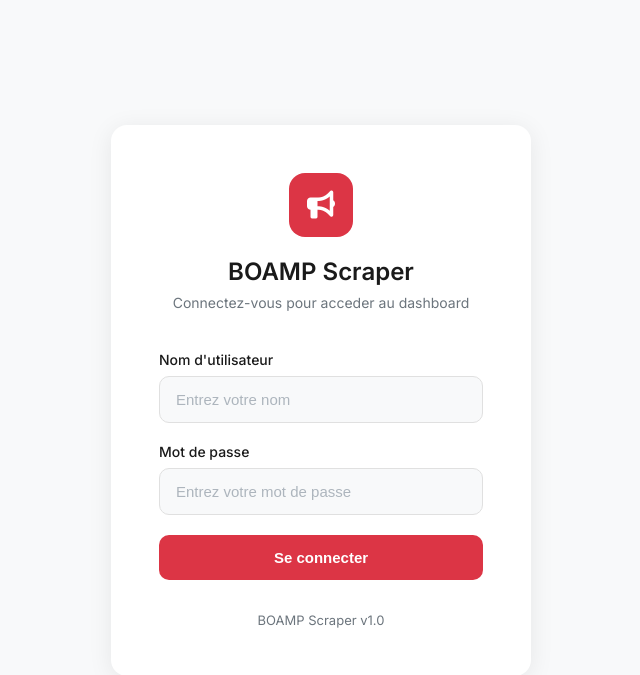
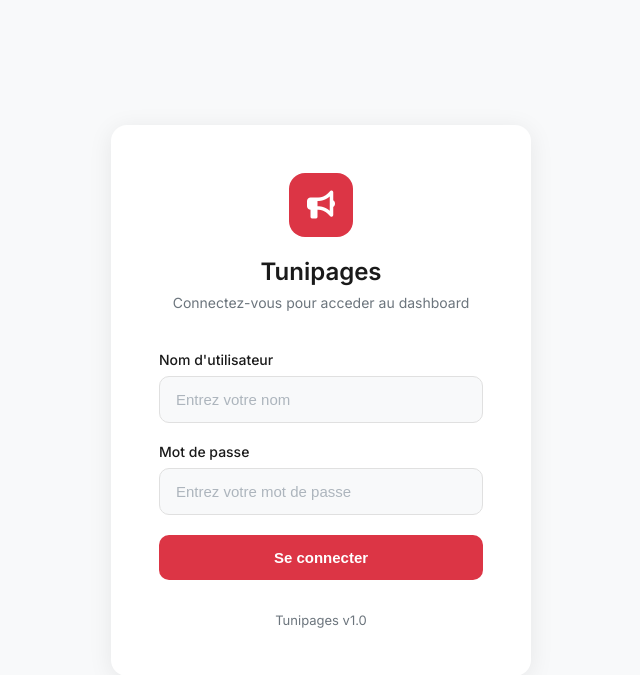
Before and after one commit to Chouroukchaker1/app, a Flask app: page /login in a window 1280 px wide. Shown: the top 675 px of the page, without its empty margins (319-959 px from the left). Run offline with Flask 3, Linux system fonts and the light colour scheme.

Commit message:
Rename BOAMP Scraper to Tunipages in login page
🤖 Generated with [Claude Code](https://claude.com/claude-code)

Co-Authored-By: Claude Opus 4.5 <noreply@anthropic.com>

```diff
--- a/templates/login.html
+++ b/templates/login.html
@@ -3,7 +3,7 @@
 <head>
     <meta charset="UTF-8">
     <meta name="viewport" content="width=device-width, initial-scale=1.0">
-    <title>BOAMP Scraper - Connexion</title>
+    <title>Tunipages - Connexion</title>
     <link rel="stylesheet" href="https://cdnjs.cloudflare.com/ajax/libs/font-awesome/6.4.0/css/all.min.css">
     <link href="https://fonts.googleapis.com/css2?family=Inter:wght@300;400;500;600;700&display=swap" rel="stylesheet">
     <style>
@@ -148,7 +148,7 @@
             <div class="logo">
                 <i class="fas fa-bullhorn"></i>
             </div>
-            <h1>BOAMP Scraper</h1>
+            <h1>Tunipages</h1>
             <p>Connectez-vous pour acceder au dashboard</p>
         </div>
 
@@ -175,7 +175,7 @@
             </button>
         </form>
 
-        <p class="footer-text">BOAMP Scraper v1.0</p>
+        <p class="footer-text">Tunipages v1.0</p>
     </div>
 </body>
 </html>
```
